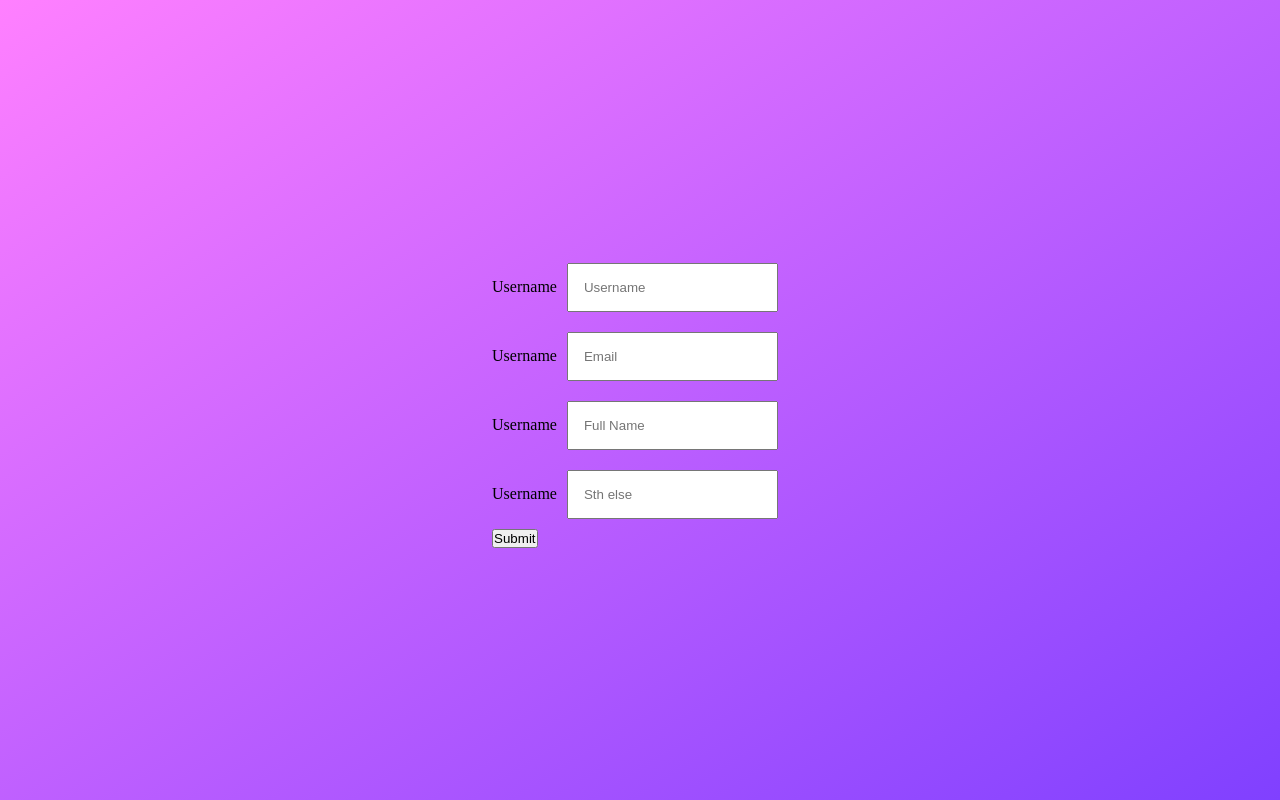
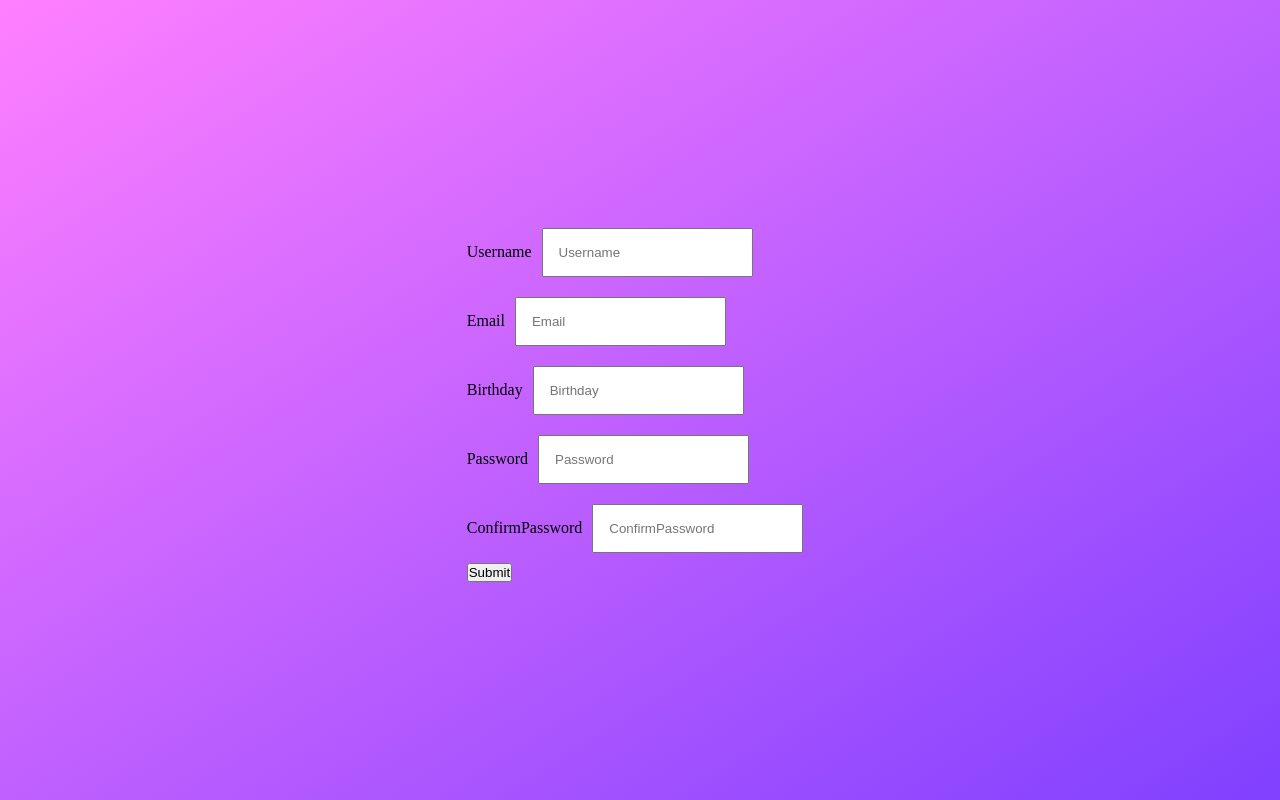
Before and after one commit to kento-yoshidu/myforms_frontend, a Next.js app: page /form1 in a window 1280 px wide. Built offline with nearby package versions, Linux system fonts and the light colour scheme.

Commit message:
✨ Update

```diff
--- a/pages/form1/FormInput.tsx
+++ b/pages/form1/FormInput.tsx
@@ -4,18 +4,23 @@ import styles from "./form-input.module.css"
 type Props = {
   placeholder: string,
   name: string
-  refer: RefObject<HTMLInputElement>
 }
 
-const FormInput = ({ placeholder, refer }: Props) => {
+const FormInput = (props) => {
+  const {label, onChange, id, ...inputProps} = props
+
   return (
     <div className={styles.formInput}>
-      <label className={styles.label}>Username</label>
+      <label
+        className={styles.label}
+      >
+        {label}
+      </label>
 
       <input
         className={styles.input}
-        placeholder={placeholder}
-        ref={refer}
+        {...inputProps}
+        onChange={onChange}
       />
     </div>
   )
--- a/pages/form1/index.tsx
+++ b/pages/form1/index.tsx
@@ -8,7 +8,7 @@ type Values = {
   email: string
   birthday: string
   password: string
-  conformPassword: string
+  confirmPassword: string
 }
 
 const inputs = [
@@ -50,27 +50,32 @@ const inputs = [
 ]
 
 const Forms1 = () => {
-  // const [username, setUsername] = useState("")
-  const usernameRef = useRef()
+  const [values, setValues] = useState<Values>({
+    username: "",
+    email: "",
+    birthday: "",
+    password: "",
+    confirmPassword: ""
+  })
 
   const handleSubmit = (e: React.SyntheticEvent) => {
     e.preventDefault();
+  }
 
-    console.log("---", usernameRef)
+  const onChange = (e: React.SyntheticEvent) => {
+    setValues({...values, [e.target.name]: e.target.value})
   }
+
+  console.log(values)
 
   return (
     <div className={styles.app}>
       <form onSubmit={handleSubmit}>
-        <FormInput
-          placeholder="Username"
-          refer={usernameRef}
-        />
-
-        <FormInput placeholder="Email"/>
-        <FormInput placeholder="Full Name"/>
-        <FormInput placeholder="Sth else"/>
-
+        {inputs.map((input) => {
+          return (
+            <FormInput key={input.id} {...input} value={values[input.name]} onChange={onChange} />
+          )
+        })}
         <button>Submit</button>
       </form>
     </div>
```
